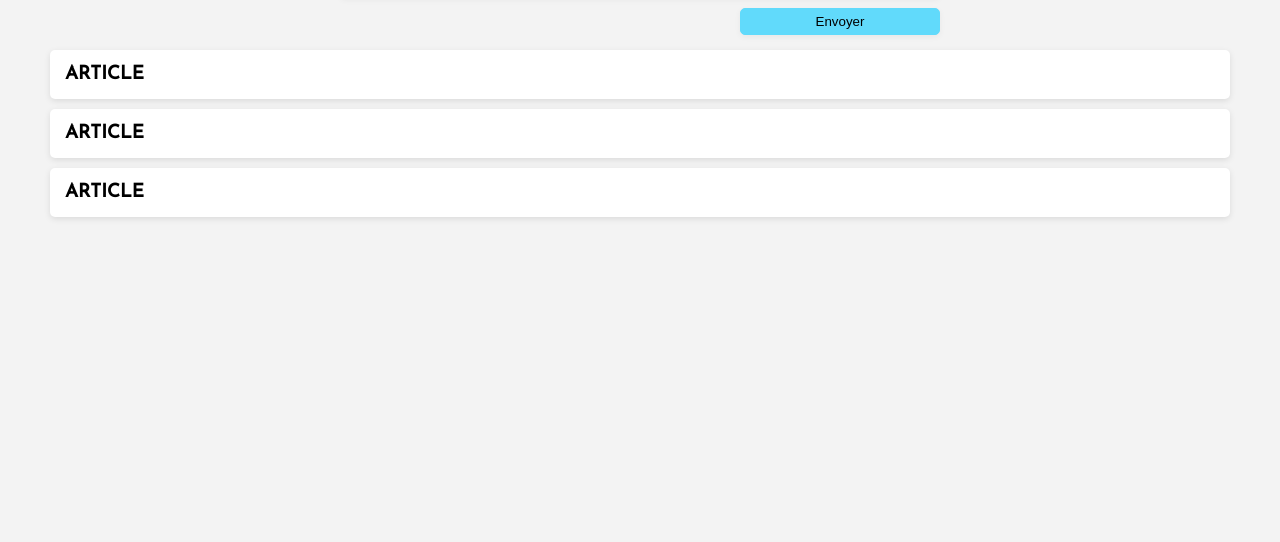
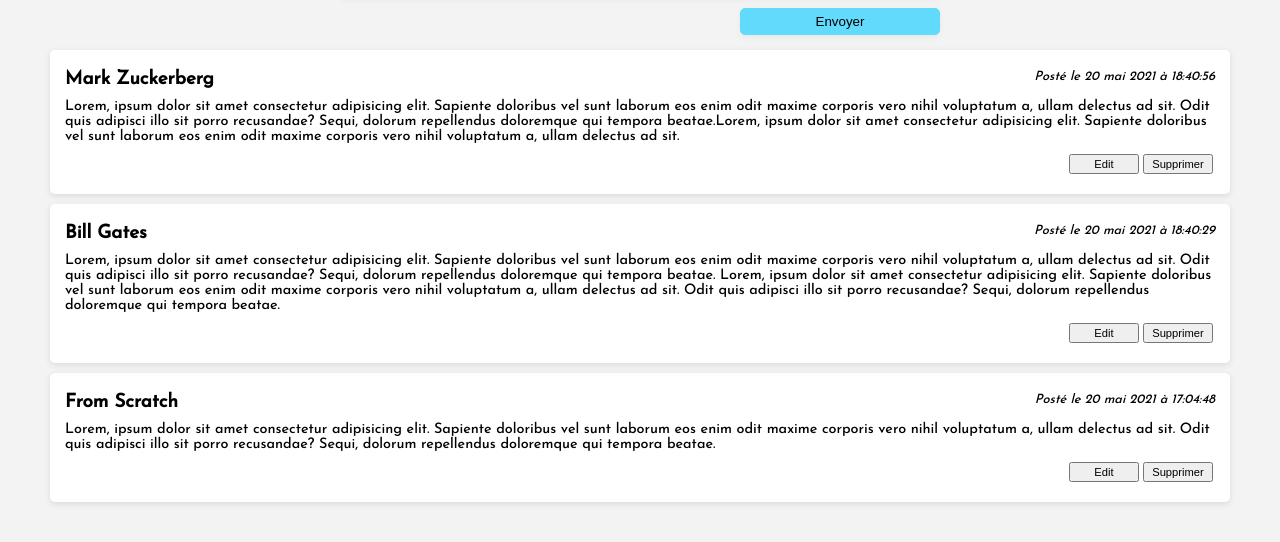
Before and after one commit to emericgautier/react-basics, a React (Create React App) app: page /blog in a window 1280 px wide. Shown: the part 226-768 px from the top of the page. Built offline with nearby package versions, Linux system fonts and the light colour scheme; data requests are answered from the project's data file.

Commit message:
Update Article.js and Blog.js

```diff
--- a/src/components/Article.js
+++ b/src/components/Article.js
@@ -1,9 +1,75 @@
-import React from "react";
+import axios from "axios";
+import React, { useState } from "react";
 
-const Article = () => {
+const Article = ({ article }) => {
+  const [isEditing, setIsEditing] = useState(false);
+  const [editContent, setEditContent] = useState(""); // contenu édité
+
+  const dateFormater = (date) => {
+    let newDate = new Date(date).toLocaleDateString("fr-FR", {
+      year: "numeric",
+      month: "long",
+      day: "numeric",
+      hour: "numeric",
+      minute: "numeric",
+      second: "numeric",
+    });
+    return newDate;
+  };
+
+  const handleEdit = () => {
+    const data = {
+      author: article.author, // ça ne change pas
+      content: editContent ? editContent : article.content,
+      date: article.date,
+      updatedDate: Date.now(),
+    };
+    axios.put("http://localhost:3004/articles/" + article.id, data).then(() => {
+      setIsEditing(false);
+    });
+  };
+
+  const handleDelete = () => {
+    axios.delete("http://localhost:3004/articles/" + article.id);
+    window.location.reload();
+  };
+
   return (
-    <div className="article">
-      <h3>ARTICLE</h3>
+    <div
+      className="article"
+      style={{ background: isEditing ? "#f3feff" : "white" }}
+    >
+      <div className="card-header">
+        <h3>{article.author}</h3>
+        <em>Posté le {dateFormater(article.date)}</em>
+      </div>
+      {isEditing ? (
+        <textarea
+          defaultValue={editContent ? editContent : article.content}
+          autoFocus
+          onChange={(e) => setEditContent(e.target.value)}
+        ></textarea>
+      ) : (
+        <p>{editContent ? editContent : article.content}</p>
+      )}
+      <div className="btn-container">
+        {isEditing ? (
+          <button onClick={() => handleEdit()}>Valider</button>
+        ) : (
+          <button onClick={() => setIsEditing(true)}>Edit</button>
+        )}
+        <button
+          onClick={() => {
+            if (
+              window.confirm("Voulez-vous vraiment supprimer cet article ?")
+            ) {
+              handleDelete();
+            }
+          }}
+        >
+          Supprimer
+        </button>
+      </div>
     </div>
   );
 };
--- a/src/pages/Blog.js
+++ b/src/pages/Blog.js
@@ -6,6 +6,7 @@
 
 const Blog = () => {
   const [blogData, setBlogData] = useState([]);
+  const [author, setAuthor] = useState("");
   const [content, setContent] = useState("");
   const [error, setError] = useState(false);
 
@@ -16,12 +17,21 @@
   };
   useEffect(() => getData(), []);
 
+  // à la soumission du formulaire
   const handleSubmit = (e) => {
     e.preventDefault();
     if (content.length < 140) {
       setError(true);
     } else {
+      axios.post("http://localhost:3004/articles", {
+        author,
+        content,
+        date: Date.now(),
+      });
       setError(false);
+      setAuthor("");
+      setContent("");
+      getData();
     }
   };
 
@@ -32,19 +42,27 @@
       <h1>Blog</h1>
 
       <form onSubmit={(e) => handleSubmit(e)}>
-        <input type="text" placeholder="Nom" />
+        <input
+          type="text"
+          placeholder="Nom"
+          onChange={(e) => setAuthor(e.target.value)}
+          value={author}
+        />
         <textarea
           style={{ border: error ? "1px solid red" : "1px solid #61dafb" }}
           placeholder="Message"
           onChange={(e) => setContent(e.target.value)}
+          value={content}
         ></textarea>
         {error && <p>Veillez écrire un minimum de 140 caractères</p>}
         <input type="submit" value="Envoyer" />
       </form>
       <ul>
-        {blogData.map((article) => (
-          <Article />
-        ))}
+        {blogData
+          .sort((a, b) => b.date - a.date)
+          .map((article) => (
+            <Article key={article.id} article={article} />
+          ))}
       </ul>
     </div>
   );
```
